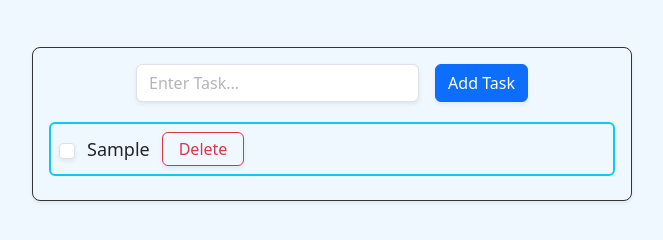
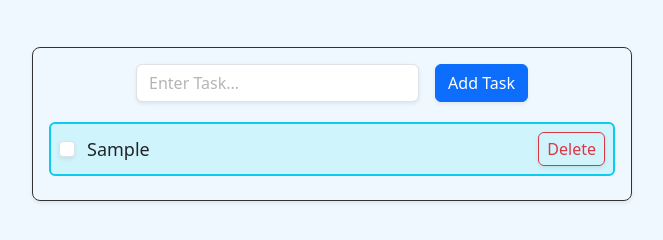
Before and after one commit to anurag-world/task-manager-web-app, a plain HTML site: page index.html in a window 1280 px wide. Both pictures are taken after typing "Sample" into the empty fields and a click on the button "Add Task". Shown: the part 150-390 px from the top of the page, without its empty margins (308-971 px from the left). Drawn offline with nearby package versions, Linux system fonts and the light colour scheme.

Commit message:
task list bg

```diff
--- a/script.js
+++ b/script.js
@@ -31,12 +31,10 @@ function displayTasks() {
 
   tasks.forEach((task, index) => {
     const div = document.createElement("div");
-    div.setAttribute(
-      "class",
-      "form-check border border-2 border-info p-2 mb-2 rounded"
-    );
+    div.setAttribute("class", "form-check border border-2 border-info bg-info-subtle p-2 mb-2 rounded");
     div.setAttribute("id", "task-list");
-    div.innerHTML = `<input
+    div.innerHTML = `<div id="task-list-form">
+    <input
       class="form-check-input shadow-sm"
       type="checkbox"
       value="${index}"
@@ -50,9 +48,10 @@ function displayTasks() {
     >
     ${task}
     </label>
+    </div>
     <button
       onclick="deleteTask(${index})"
-      class="btn btn-outline-danger shadow-sm px-3 py-1"
+      class="btn btn-outline-danger shadow-sm px-2 py-1"
       role="button"
     >
       Delete
--- a/styles.css
+++ b/styles.css
@@ -32,10 +32,17 @@ body {
 #task-list {
   display: flex;
   align-items: center;
+  justify-content: space-between;
+}
+#task-list-form {
+  display: flex;
+  align-items: center;
+  padding-right: 12px;
   gap: 12px;
 }
 #flexCheckDefault {
   margin-left: 0;
+  margin-top: 0;
 }
 #check-label {
   font-size: 18px;
```
